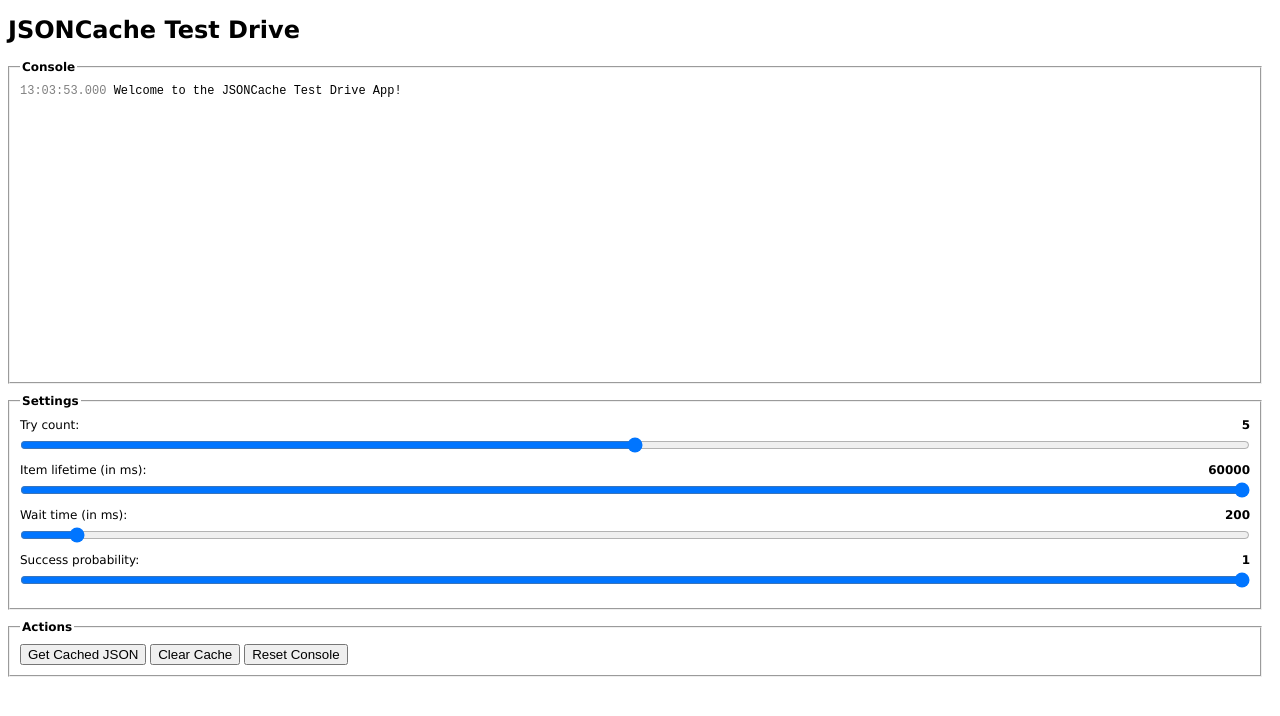
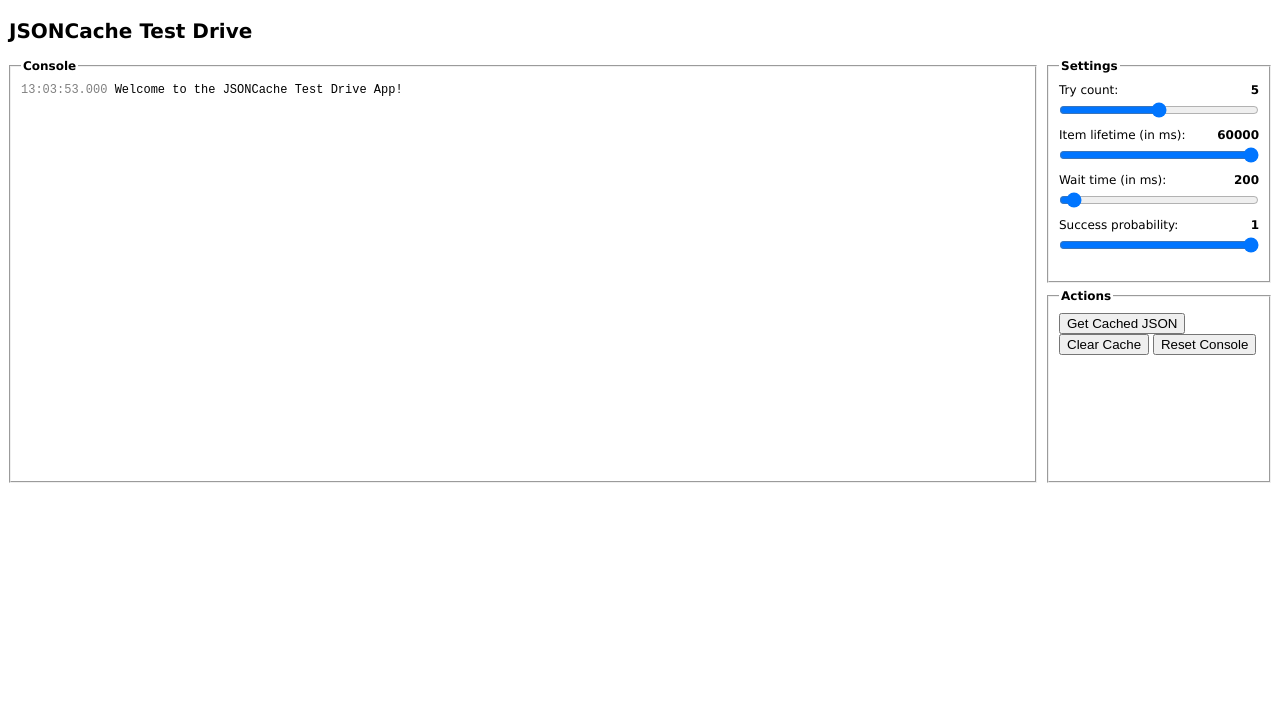
Before and after one commit to kpuputti/JSONCache, a plain HTML site: page demo/index.html in a window 1280 px wide. Drawn offline with nearby package versions, Linux system fonts and the light colour scheme.

Commit message:
Added media queries for view viewports.

```diff
--- a/demo/demo.css
+++ b/demo/demo.css
@@ -3,11 +3,13 @@
 body {
 	font-family: "Lucida Grande", Tahoma, Verdana, Arial, Sans-Serif;
 	font-size: 12px;
+	position: relative;
+	border: 1px solid transparent; /* fixes margin-collapse on #jc-console */
+	min-width: 250px;
 }
 fieldset {
 	padding: 10px;
-	margin: 0 10px 10px 0;
-	overflow: hidden;
+	margin: 0 0 10px 0;
 }
 fieldset legend {
 	font-weight: bold;
@@ -16,12 +18,22 @@ input {
 	padding: 0;
 	margin: 0;
 }
+h1 {
+	position: absolute;
+	top: 0;
+	left: 0;
+	right: 0;
+	font-size: 20px;
+	margin-top: 10px;
+	text-align: center;
+}
 
 /* CONSOLE */
 
 #jc-console {
-	height: 300px;
+	height: 250px;
 	padding-right: 0;
+	margin-top: 50px;
 }
 #jc-console ol {
 	padding: 0;
@@ -51,9 +63,6 @@ input {
 
 /* SETTINGS */
 
-#jc-settings {
-	min-width: 200px;
-}
 #jc-settings label {
 	float: left;
 	width: 65%;
@@ -73,7 +82,6 @@ input {
 	margin-bottom: 10px;
 }
 
-
 /* FOR UA'S W/O RANGE-INPUT */
 
 body.jc-noRangeInput #jc-settings output {
@@ -91,3 +99,37 @@ body.jc-noRangeInput #jc-settings input {
 body.jc-noRangeInput #jc-settings label {
 	padding: 3px 0 0 0;
 }
+
+/* FOR WIDE VIEWPORTS */
+
+@media screen and (min-width: 750px) {
+
+	fieldset, #jc-console {
+		margin: 0;
+	}
+	h1 {
+		text-align: left;
+	}
+	#jc-console {
+		position: absolute;
+		top: 50px;
+		left: 0;
+		right: 234px;
+		height: 400px;
+	}
+	#jc-settings {
+		position: absolute;
+		top: 50px;
+		right: 0;
+		width: 200px;
+		height: 200px;
+	}
+	#jc-actions {
+		position: absolute;
+		top: 280px;
+		right: 0;
+		height: 170px;
+		width: 200px;
+	}
+
+}
```
